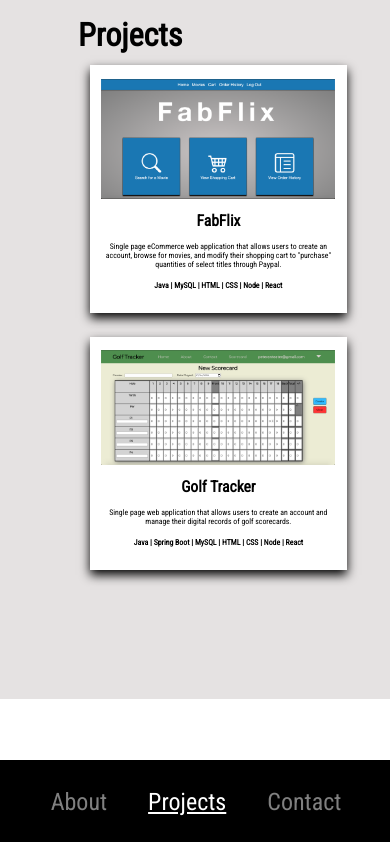
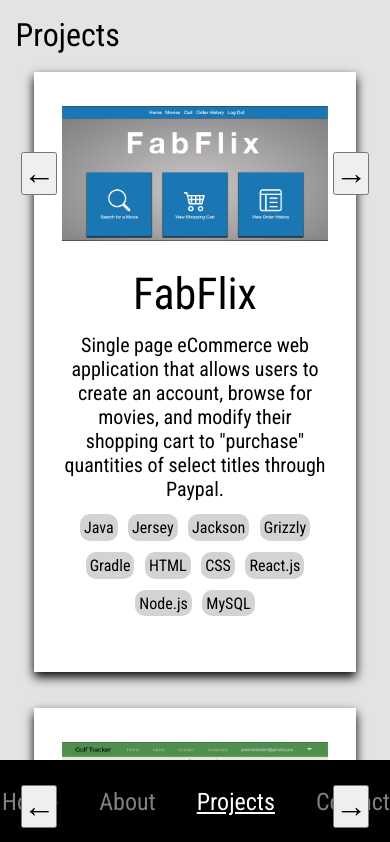
Before and after one commit to dctablac/Portfolio, a React (Create React App) app: page /projects in a window 390 px wide. Shown: the top 842 px of the page. Built offline with nearby package versions, Linux system fonts and the light colour scheme.

Commit message:
Added Home tab. Slideshow functionality for project media.

```diff
--- a/src/components/About.jsx
+++ b/src/components/About.jsx
@@ -3,7 +3,7 @@
 class About extends Component {
     render() {
         return (
-            <div className="content-container my-info">
+            <div className="content-container">
                 <h1>About</h1>
             </div>
         );
--- a/src/components/Contact.jsx
+++ b/src/components/Contact.jsx
@@ -3,8 +3,12 @@
 class Contact extends Component {
     render() {
         return (
-            <div className="content-container my-info">
+            <div className="content-container">
                 <h1>Contact</h1>
+                <ul>
+                    <li>Email: dctablac@gmail.com</li>
+                    <li>Number 2</li>
+                </ul>
             </div>
         );
     }
--- a/src/components/Content.jsx
+++ b/src/components/Content.jsx
@@ -1,6 +1,7 @@
 import React, { Component } from "react";
 import { Switch, Route } from "react-router-dom";
 
+import Home from "./Home";
 import About from "./About";
 import Contact from "./Contact";
 import Projects from "./Projects";
@@ -10,10 +11,11 @@
     render() {
         return (
             <Switch>
+                <Route path="/home" component={Home} />
                 <Route path="/about" component={About} />
                 <Route path="/contact" component={Contact} />
                 <Route path="/projects" component={Projects} />
-                <Route path="/" component={About} />
+                <Route path="/" component={Home} />
             </Switch>
         );
     }
--- a/src/components/NavBar.jsx
+++ b/src/components/NavBar.jsx
@@ -20,13 +20,19 @@
         const urlParts = window.location.href.split('/');
         const last = urlParts.length - 1;
 
-        document.getElementById(urlParts[last]).style.textDecoration = "underline";
-        document.getElementById(urlParts[last]).style.color = "white";
+        // If not on first home page load
+        const pageInUrl = document.getElementById(urlParts[last]);
+        if (pageInUrl != null) {
+            pageInUrl.style.textDecoration = "underline";
+            pageInUrl.style.color = "white";
+        }
+
     }
 
     render() {
         return (
             <nav className="nav-bar">
+                <NavLink id="home" className="nav-link" to="/home" onClick={this.showActiveTab}>Home</NavLink>
                 <NavLink id="about" className="nav-link" to="/about" onClick={this.showActiveTab}>About</NavLink>
                 <NavLink id="projects" className="nav-link" to="/projects" onClick={this.showActiveTab}>Projects</NavLink>
                 <NavLink id="contact" className="nav-link" to="/contact" onClick={this.showActiveTab}>Contact</NavLink>
--- a/src/components/Projects.jsx
+++ b/src/components/Projects.jsx
@@ -4,7 +4,78 @@
 
     state = {
         fabflix_img: "fabflix-1.png",
-        golftracker_img: "golftracker-2.png"
+        fabflix_img_max: 5,
+        golftracker_img: "golftracker-2.png",
+        golftracker_img_max: 2
+    }
+
+    prevPhoto = (projectImage, projectName) => {
+        let projectImageNumber; // Temp store the image tag number
+        let newProjectImage;
+
+        // Parse state image name for current project image number
+        projectImageNumber = parseInt(projectImage.split("-")[1][0]);
+        // If not the first one already, go back one image
+        if (projectImageNumber > 1) {
+            projectImageNumber--;
+            newProjectImage = `${projectName}-${projectImageNumber}.png`;
+            this.setState({
+                [projectName+"_img"]: newProjectImage
+            });
+        }
+    }
+
+    nextPhoto = (projectImage, projectName) => {
+        let projectImageNumber; // Temp store the image tag number
+        let projectImageLimit;
+        let newProjectImage;
+
+        // Parse state image name for current project image number
+        projectImageNumber = parseInt(projectImage.split("-")[1][0]);
+        // Get image limit for project
+        projectImageLimit = this.state[projectName+"_img_max"];
+        // If not the max one already, go up one image
+        if (projectImageNumber < projectImageLimit) {
+            projectImageNumber++;
+            newProjectImage = `${projectName}-${projectImageNumber}.png`;
+            this.setState({
+                [projectName+"_img"]: newProjectImage
+            });
+        }
+    }
+
+
+    changePhoto = (event) => {
+        const buttonName = event.target.name.split("-");
+        const projectName = buttonName[0]; // Get project name from button name
+        const operation = buttonName[1]; // Which way to change slideshow
+
+        const { fabflix_img, golftracker_img } = this.state;
+
+        if (operation === "prev") {
+            switch (projectName) {
+                case "fabflix":
+                    this.prevPhoto(fabflix_img, projectName);
+                    break;
+                case "golftracker":
+                    this.prevPhoto(golftracker_img, projectName);
+                    break;
+                default:
+                    break;
+            }
+        }
+        else if (operation === "next") {
+            switch (projectName) {
+                case "fabflix":
+                    this.nextPhoto(fabflix_img, projectName);
+                    break;
+                case "golftracker":
+                    this.nextPhoto(golftracker_img, projectName);
+                    break;
+                default:
+                    break;
+            }
+        }
     }
 
     render() {
@@ -16,7 +87,9 @@
                 <h1>Projects</h1>
                 <div className="project">
                     <div className="project-image-container">
+                        <button className="btn" name="fabflix-prev" onClick={this.changePhoto}>&larr;</button>
                         <img className="project-image" src={"images/"+fabflix_img} alt="fabflix" />
+                        <button className="btn" name="fabflix-next" onClick={this.changePhoto}>&rarr;</button>
                     </div>
                     <div className="project-info">
                         <h1>FabFlix</h1>
@@ -25,12 +98,25 @@
                            browse for movies, and modify their shopping cart to "purchase" quantities
                            of select titles through Paypal.
                         </p>
-                        <p className="project-info-skills">Java | MySQL | HTML | CSS | Node | React</p>
+                        <div className="project-info-skills">
+                            <div className="tech-tag">Java</div>
+                            <div className="tech-tag">Jersey</div>
+                            <div className="tech-tag">Jackson</div>
+                            <div className="tech-tag">Grizzly</div>
+                            <div className="tech-tag">Gradle</div>
+                            <div className="tech-tag">HTML</div>
+                            <div className="tech-tag">CSS</div>
+                            <div className="tech-tag">React.js</div>
+                            <div className="tech-tag">Node.js</div>
+                            <div className="tech-tag">MySQL</div>
+                        </div>
                     </div>
                 </div>
                 <div className="project">
                     <div className="project-image-container">
+                        <button className="btn" name="golftracker-prev" onClick={this.changePhoto}>&larr;</button>
                         <img className="project-image" src={"images/"+golftracker_img} alt="golftracker"/>
+                        <button className="btn" name="golftracker-next" onClick={this.changePhoto}>&rarr;</button>
                     </div>
                     <div className="project-info">
                         <h1>Golf Tracker</h1>
@@ -38,7 +124,15 @@
                             Single page web application that allows users to create an account and
                             manage their digital records of golf scorecards.
                         </p>
-                        <p className="project-info-skills">Java | Spring Boot | MySQL | HTML | CSS | Node | React</p>
+                        <div className="project-info-skills">
+                            <div className="tech-tag">Java</div>
+                            <div className="tech-tag">Spring Boot</div>
+                            <div className="tech-tag">HTML</div>
+                            <div className="tech-tag">CSS</div>
+                            <div className="tech-tag">React.js</div>
+                            <div className="tech-tag">Node.js</div>
+                            <div className="tech-tag">MySQL</div>
+                        </div>
                     </div>
                 </div>
             </div>
--- a/src/css/index.css
+++ b/src/css/index.css
@@ -8,22 +8,29 @@
 * {
     margin: 0;
     padding: 0;
+    font-weight: 400;
 }
 
 .app {
     display: flex;
 }
+.btn {
+    cursor: pointer;
+    font-size: 2rem;
+    height: 5vh;
+    z-index: 1;
+}
 .content-container {
-    display: grid;
+    display: flex;
+    flex-direction: column;
     width: 80%;
-    height: auto;
     background-color: rgb(229, 226, 226);
     padding: 4%;
 }
 .nav-bar {
     display: flex;
     flex-direction: column;
-    width: 20%;
+    width: 15%;
     height: 100vh;
     background-color: black;
     border: 1px solid black;
@@ -39,6 +46,7 @@
     color: grey;
     border: 1px solid black;
     font-size: 1.5rem;
+    height: auto;
 }
 .nav-link:hover {
     border-color: white;
@@ -47,48 +55,75 @@
 .project {
     display: flex;
     position: relative;
-    width: 60vw;
-    height: 60vh;
+
     box-shadow: 0px 5px 10px black;
     background-color: white;
     margin: 5%;
     padding: 5%;
 }
 .project-image-container {
+    align-items: center;
+    display: flex;
     height: 90%;
+    justify-content: center;
     width: 75%;
 }
 .project-image {
     height: 100%;
     width: 100%;
     object-fit: contain;
+    margin: 2%;
+    animation: fadeIn 0.8s ease;
 }
 .project-info {
-    padding: 5%;
+    padding: 8%;
     width: 25%;
 }
 .project-info h1 {
-    font-size: 2.75vw;
+    font-size: 2.75rem;
 }
 .project-info p {
     padding-top: 5%;
-    font-size: 1.25vw;
+    font-size: 1.25rem;
 }
 .project-info-skills {
-    font-weight: 800;
+    display: flex;
+    flex-wrap: wrap;
+    justify-content: center;
+    margin-top: 3%;
+}
+.tech-tag {
+    background: lightgrey;
+    border-radius: 10px;
+    font-size: 1rem;
+    margin: 2%;
+    padding: 3%;
+    transition-duration: 0.2s;
+}
+.tech-tag:hover {
+    color: white;
+}
+
+@keyframes fadeIn {
+    from {
+        opacity: 0;
+    }
+    to {
+        opacity: 100;
+    }
+}
+
+@media (max-height: 600px) {
+    .nav-link {
+        border: none;
+    }
 }
 
 @media (max-width: 1200px) {
 
     .content-container {
-        height: auto;
         width: 100%;
-        justify-content: center;
-        padding: auto;
-        padding-bottom: 30%;
-    }
-    .my-info {
-        height: 100vh;
+        padding-bottom: 10%;
     }
     .nav-bar {
         position: fixed;
@@ -112,6 +147,7 @@
         justify-items: center;
         align-items: center;
         height: auto;
+        padding: 8%;
     }
     .project-image-container {
         width: 100%;
@@ -121,13 +157,7 @@
         text-align: center;
         width: 100%;
     }
-    .project-info-skills {
-        padding-top: 5%;
-    }
-    .project-info h1 {
-        font-size: 4vw;
-    }
-    .project-info p {
-        font-size: 2vw;
+    .tech-tag {
+        padding: 1.5%;
     }
 }
```
Also changed, not shown: src/components/Home.jsx (added, +17 -0 lines).
